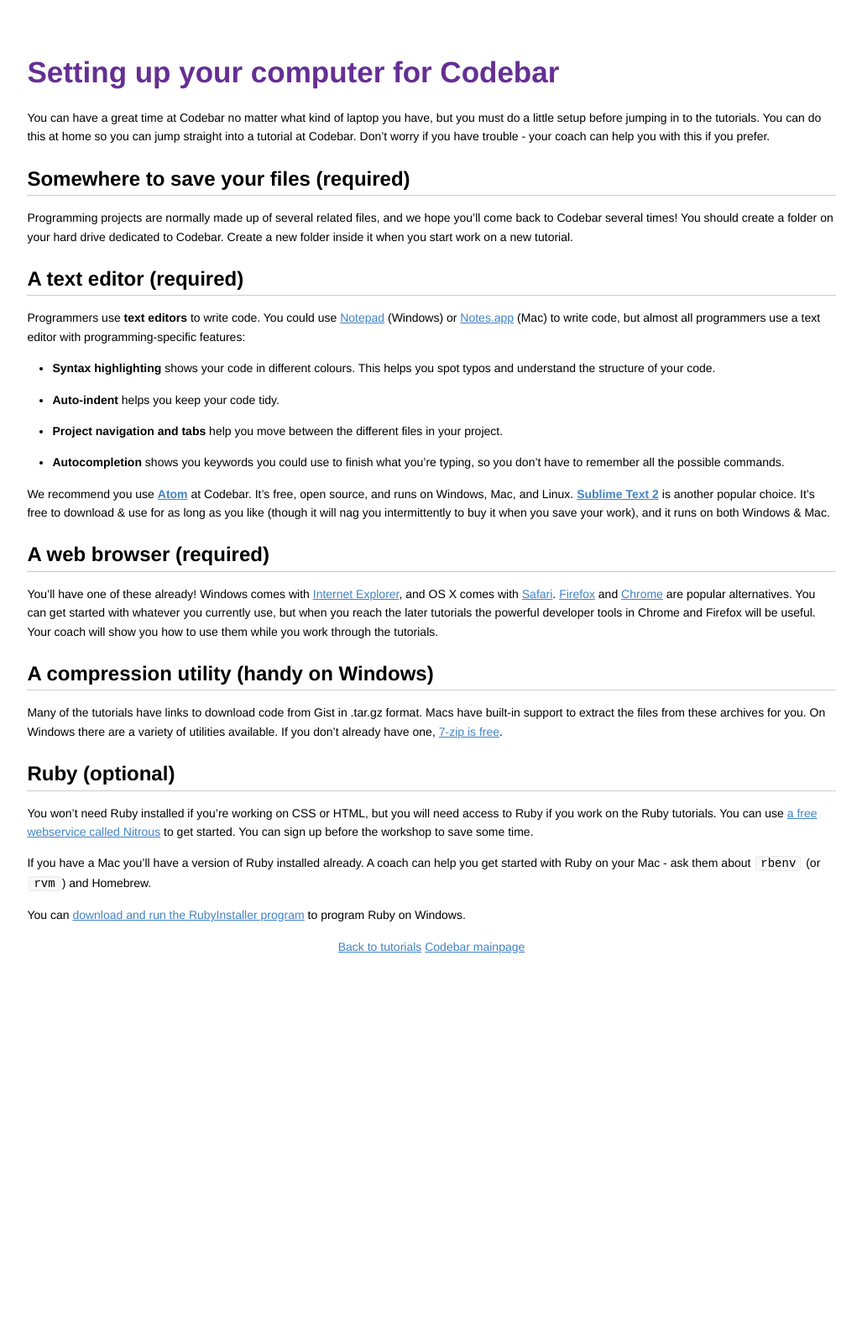
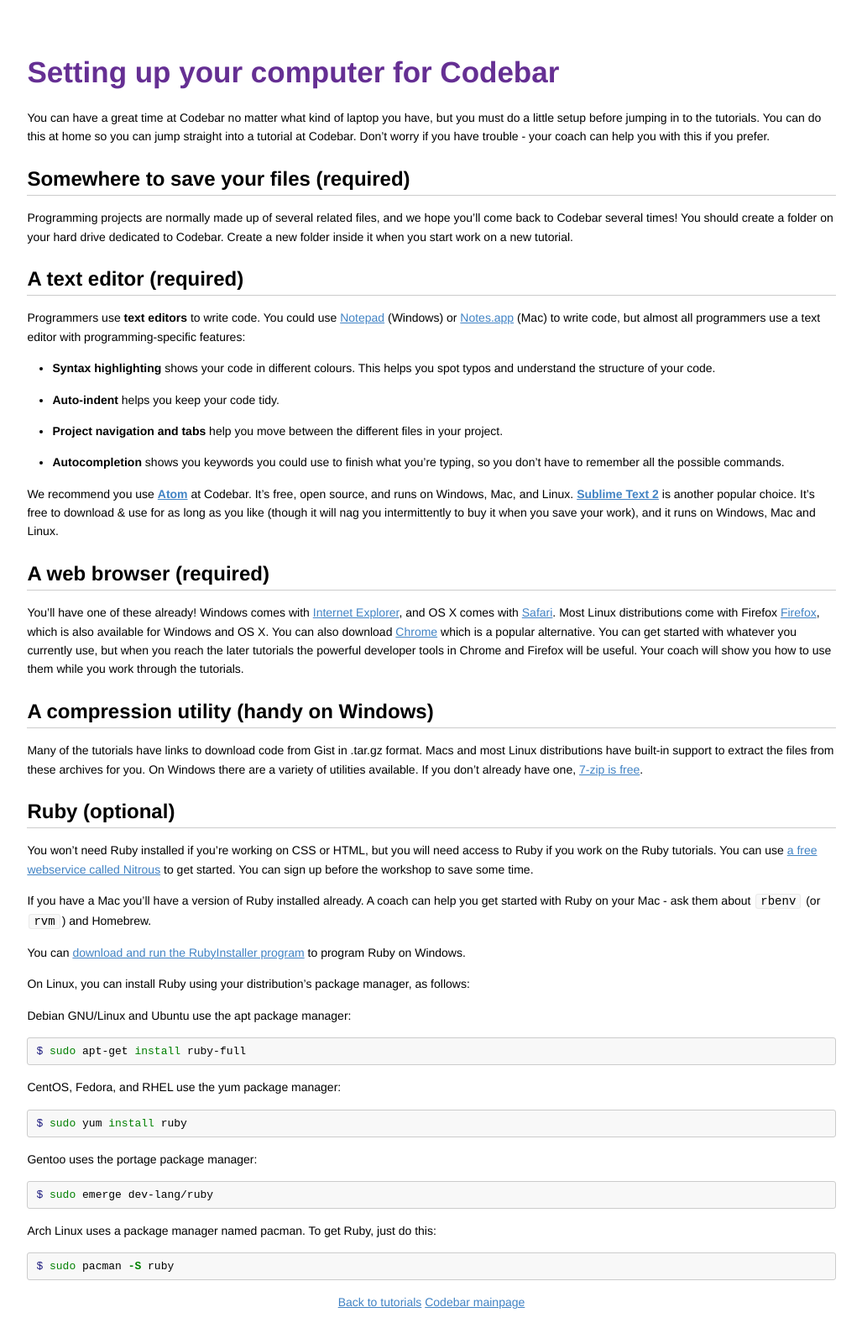
Before and after one commit to codebar/tutorials, a Jekyll site: the page built from general/setup/tutorial.md, in a window 1280 px wide. Shown: the whole page at 84% size, without its empty margins (126-1153 px from the left). Built offline with Jekyll 4.4.1, drawn with Linux system fonts in a browser that asks for light colours; Markdown is read by kramdown in place of the engine named in the settings; before the commit the page ends 1176 px from its top, so only the background shows below that.

Commit message:
Updated tutorial.md to add more Linux details
Updated tutorial.md to add more details about how to install the required software on various Linux distros.

````diff
--- a/general/setup/tutorial.md
+++ b/general/setup/tutorial.md
@@ -20,16 +20,16 @@ Programmers use **text editors** to write code. You could use [Notepad](https://
 - **Project navigation and tabs** help you move between the different files in your project.
 - **Autocompletion** shows you keywords you could use to finish what you're typing, so you don't have to remember all the possible commands.
 
-We recommend you use **[Atom](https://atom.io/)** at Codebar. It's free, open source, and runs on Windows, Mac, and Linux. **[Sublime Text 2](http://www.sublimetext.com/)** is another popular choice. It's free to download & use for as long as you like (though it will nag you intermittently to buy it when you save your work), and it runs on both Windows & Mac.
+We recommend you use **[Atom](https://atom.io/)** at Codebar. It's free, open source, and runs on Windows, Mac, and Linux. **[Sublime Text 2](http://www.sublimetext.com/)** is another popular choice. It's free to download & use for as long as you like (though it will nag you intermittently to buy it when you save your work), and it runs on Windows, Mac and Linux.
 
 
 ## A web browser (required)
 
-You'll have one of these already! Windows comes with [Internet Explorer](http://windows.microsoft.com/en-us/internet-explorer/), and OS X comes with [Safari](https://www.apple.com/uk/safari/). [Firefox](https://www.mozilla.org/en-US/firefox/) and [Chrome](https://www.google.com/chrome/) are popular alternatives. You can get started with whatever you currently use, but when you reach the later tutorials the powerful developer tools in Chrome and Firefox will be useful. Your coach will show you how to use them while you work through the tutorials.
+You'll have one of these already! Windows comes with [Internet Explorer](http://windows.microsoft.com/en-us/internet-explorer/), and OS X comes with [Safari](https://www.apple.com/uk/safari/). Most Linux distributions come with Firefox [Firefox](https://www.mozilla.org/en-US/firefox/), which is also available for Windows and OS X. You can also download [Chrome](https://www.google.com/chrome/) which is a popular alternative. You can get started with whatever you currently use, but when you reach the later tutorials the powerful developer tools in Chrome and Firefox will be useful. Your coach will show you how to use them while you work through the tutorials.
 
 ## A compression utility (handy on Windows)
 
-Many of the tutorials have links to download code from Gist in .tar.gz format. Macs have built-in support to extract the files from these archives for you. On Windows there are a variety of utilities available. If you don't already have one, [7-zip is free](http://www.7-zip.org/).
+Many of the tutorials have links to download code from Gist in .tar.gz format. Macs and most Linux distributions have built-in support to extract the files from these archives for you. On Windows there are a variety of utilities available. If you don't already have one, [7-zip is free](http://www.7-zip.org/).
 
 ## Ruby (optional)
 
@@ -38,3 +38,29 @@ You won't need Ruby installed if you're working on CSS or HTML, but you will nee
 If you have a Mac you'll have a version of Ruby installed already. A coach can help you get started with Ruby on your Mac - ask them about `rbenv` (or `rvm`) and Homebrew.
 
 You can [download and run the RubyInstaller program](http://rubyinstaller.org/) to program Ruby on Windows.
+
+On Linux, you can install Ruby using your distribution's package manager, as follows:
+
+Debian GNU/Linux and Ubuntu use the apt package manager:
+
+```bash
+$ sudo apt-get install ruby-full
+```
+
+CentOS, Fedora, and RHEL use the yum package manager:
+
+```bash
+$ sudo yum install ruby
+```
+
+Gentoo uses the portage package manager:
+
+```bash
+$ sudo emerge dev-lang/ruby
+```
+
+Arch Linux uses a package manager named pacman. To get Ruby, just do this:
+
+```bash
+$ sudo pacman -S ruby
+```
````
